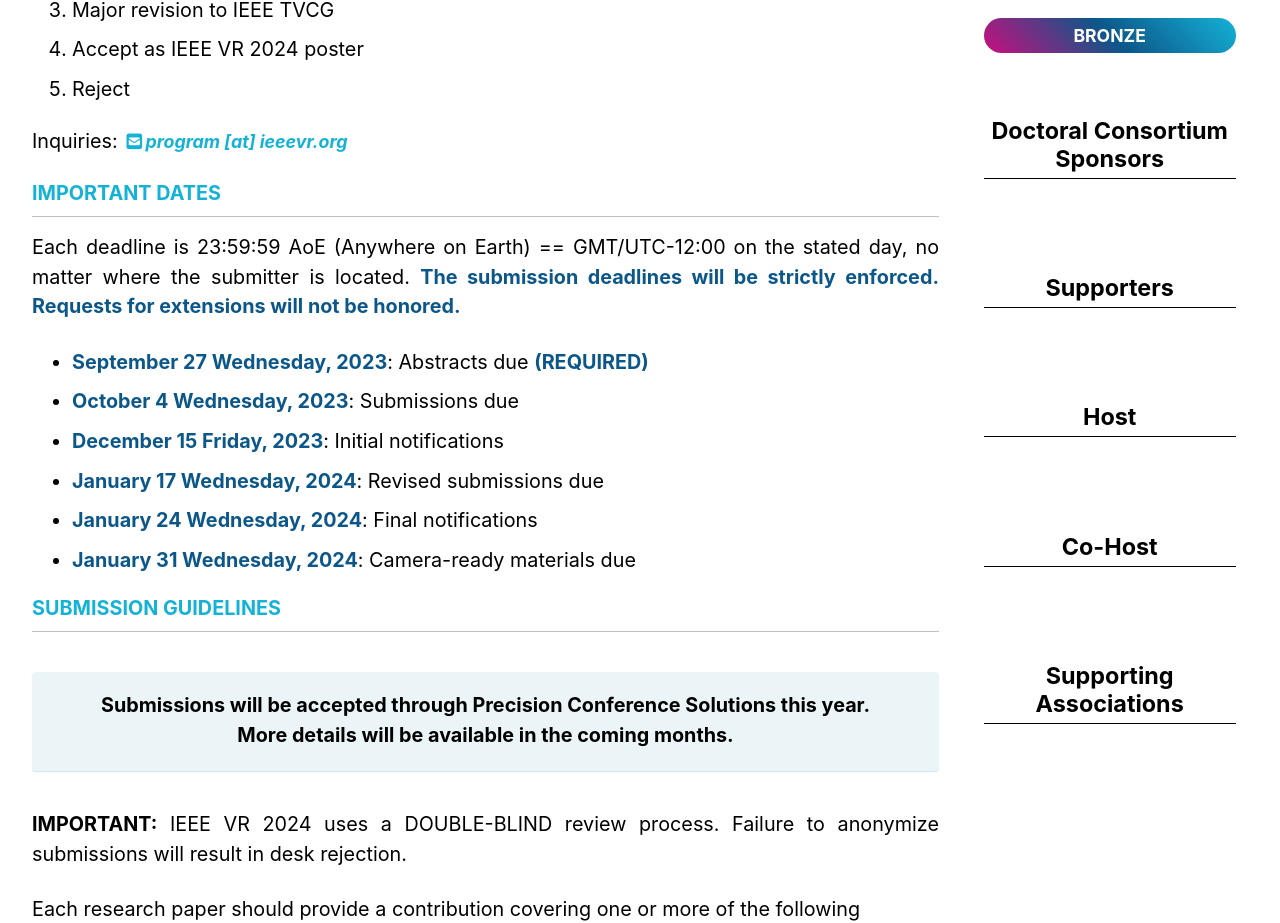
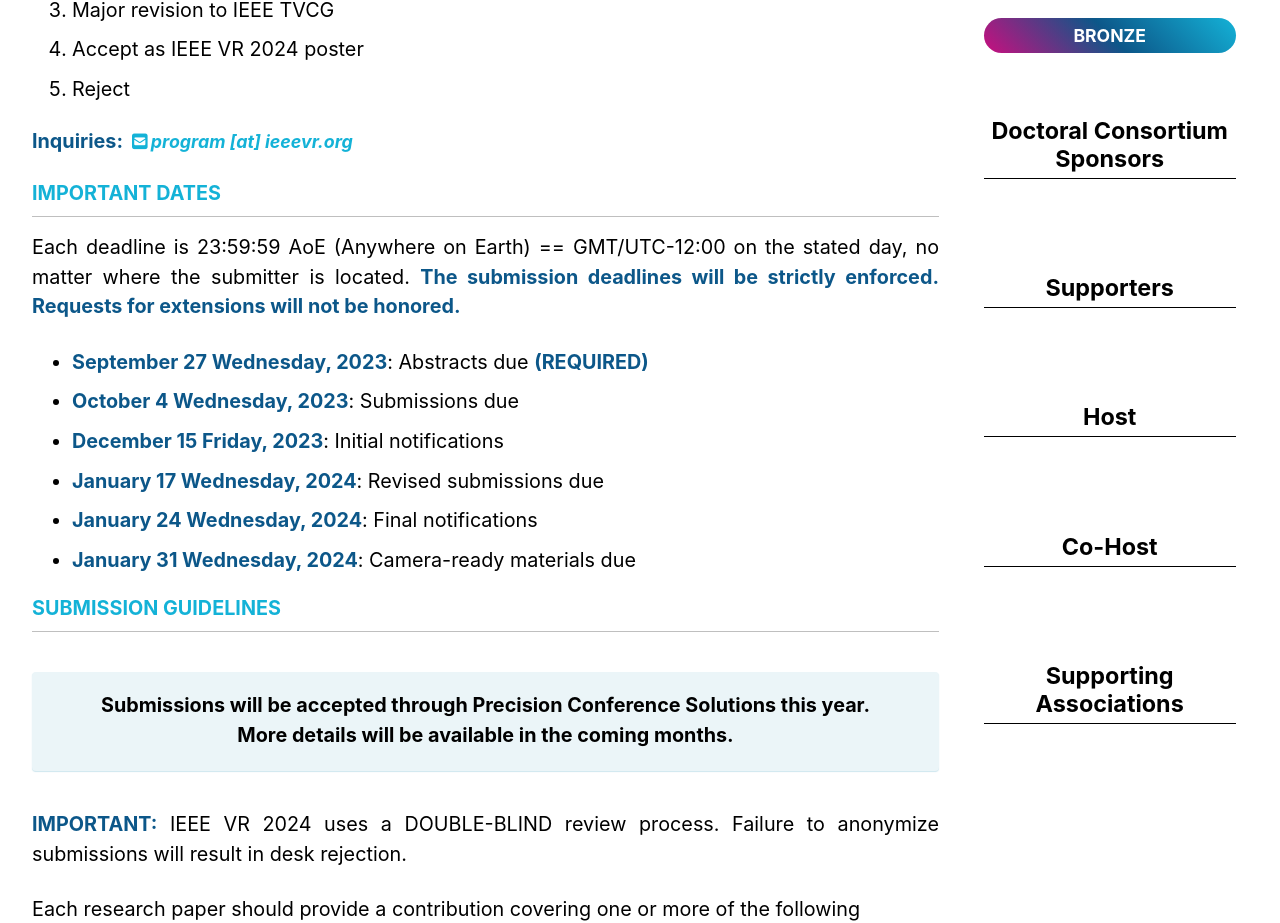
Before and after one commit to ieeevr/2024, a Jekyll site: the page built from contribute/papers/index.md, in a window 1280 px wide. Shown: the part 1136-2059 px from the top of the page. Built offline with Jekyll 4.4.1, drawn with Linux system fonts in a browser that asks for light colours; cached includes are drawn as plain includes; nearby versions of some CDN libraries.

Commit message:
Update index.md

```diff
--- a/contribute/papers/index.md
+++ b/contribute/papers/index.md
@@ -27,7 +27,7 @@
         <li>Reject</li>
     </ol>
     <p>
-        Inquiries: <i class="fas fa-fw fa-envelope-square emailIcon" style=""></i><i class="emailText">program [at] ieeevr.org</i>
+        <b>Inquiries:</b> <i class="fas fa-fw fa-envelope-square emailIcon" style=""></i><i class="emailText">program [at] ieeevr.org</i>
     </p>
 
     <h2 id="important-dates"> Important Dates </h2>
@@ -49,7 +49,7 @@
         Submissions will be accepted through Precision Conference Solutions this year.<br />
         More details will be available in the coming months.
     </div>
-    <p><span class="bold">IMPORTANT:</span> IEEE VR 2024 uses a DOUBLE-BLIND review process. Failure to anonymize submissions will result in desk rejection.</p>
+    <p><b>IMPORTANT:</b> IEEE VR 2024 uses a DOUBLE-BLIND review process. Failure to anonymize submissions will result in desk rejection.</p>
     <p style="text-align: left ! important;">
         Each research paper should provide a contribution covering one or more of the following categories: methodological, technical, applications, and systems.
         <ul>
```
